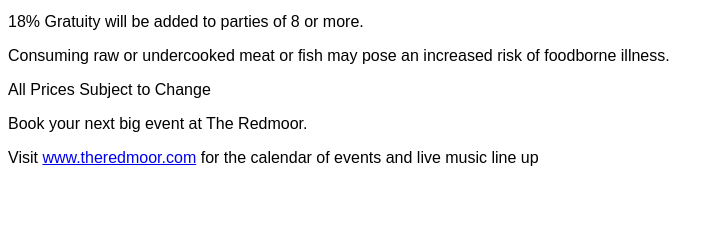
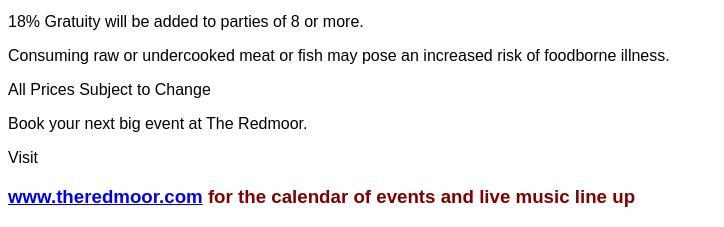
Before and after one commit to rachelgclair/rachelgclair-menu-assignment.github.io, a plain HTML site: page index.html in a window 1280 px wide. Shown: the part 3015-3242 px from the top of the page, without its empty margins (0-724 px from the left). Before the commit the page ends 3198 px from the top, so only its background shows below. Drawn offline with Linux system fonts and the light colour scheme.

Commit message:
Update index.html

```diff
--- a/index.html
+++ b/index.html
@@ -177,7 +177,7 @@
     <p>Consuming raw or undercooked meat or fish may pose an increased risk of foodborne illness.</p>
     <p>All Prices Subject to Change</p>
     <p>Book your next big event at The Redmoor.</p>
-    <p>Visit <a href="www.theredmoor.com">www.theredmoor.com</a> for the calendar of events and live music line up</p>
+    <p>Visit <a href="www.theredmoor.com"><h3 class="color">www.theredmoor.com</a> for the calendar of events and live music line up</p>
 
     <!-- Inspired by https://www.theredmoor.com/resources/menus/Food%20Menu%20with%20text.pdf -->
 </body>
```
